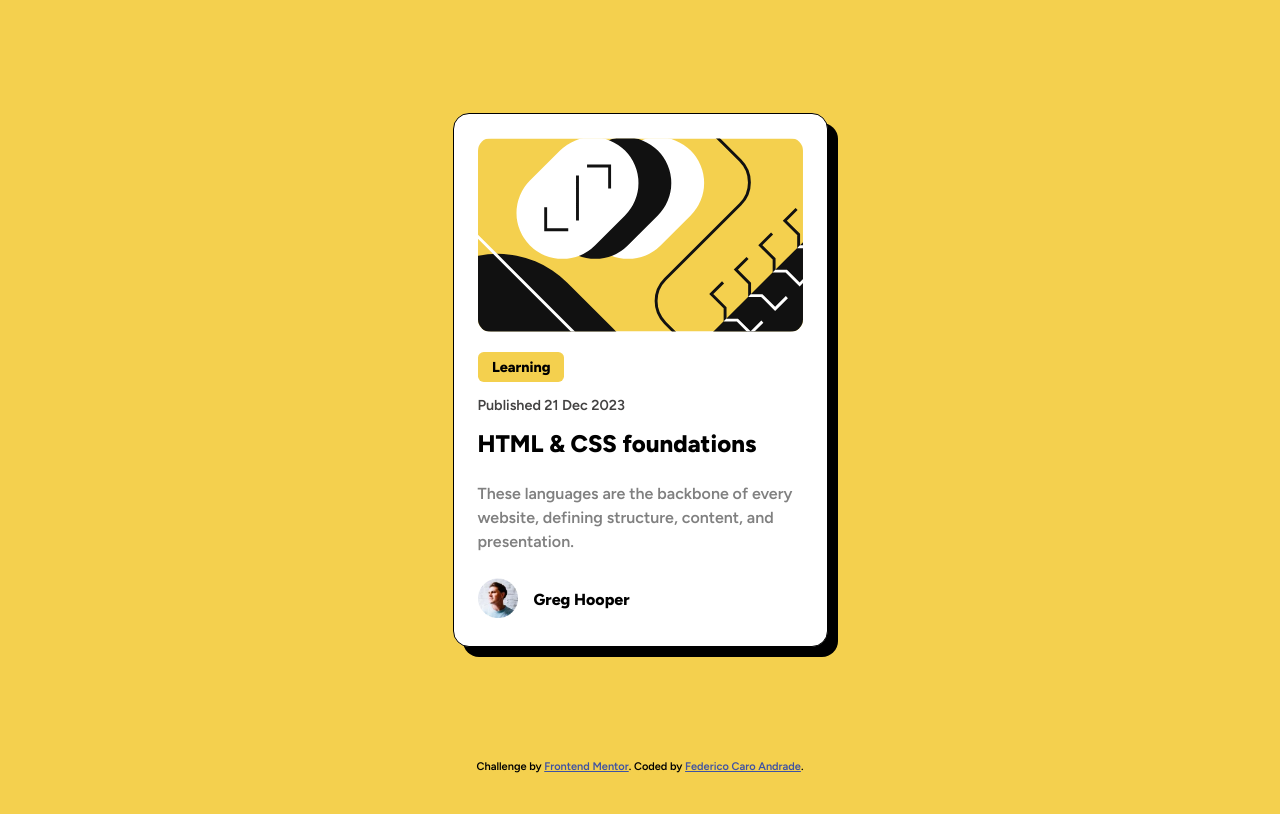
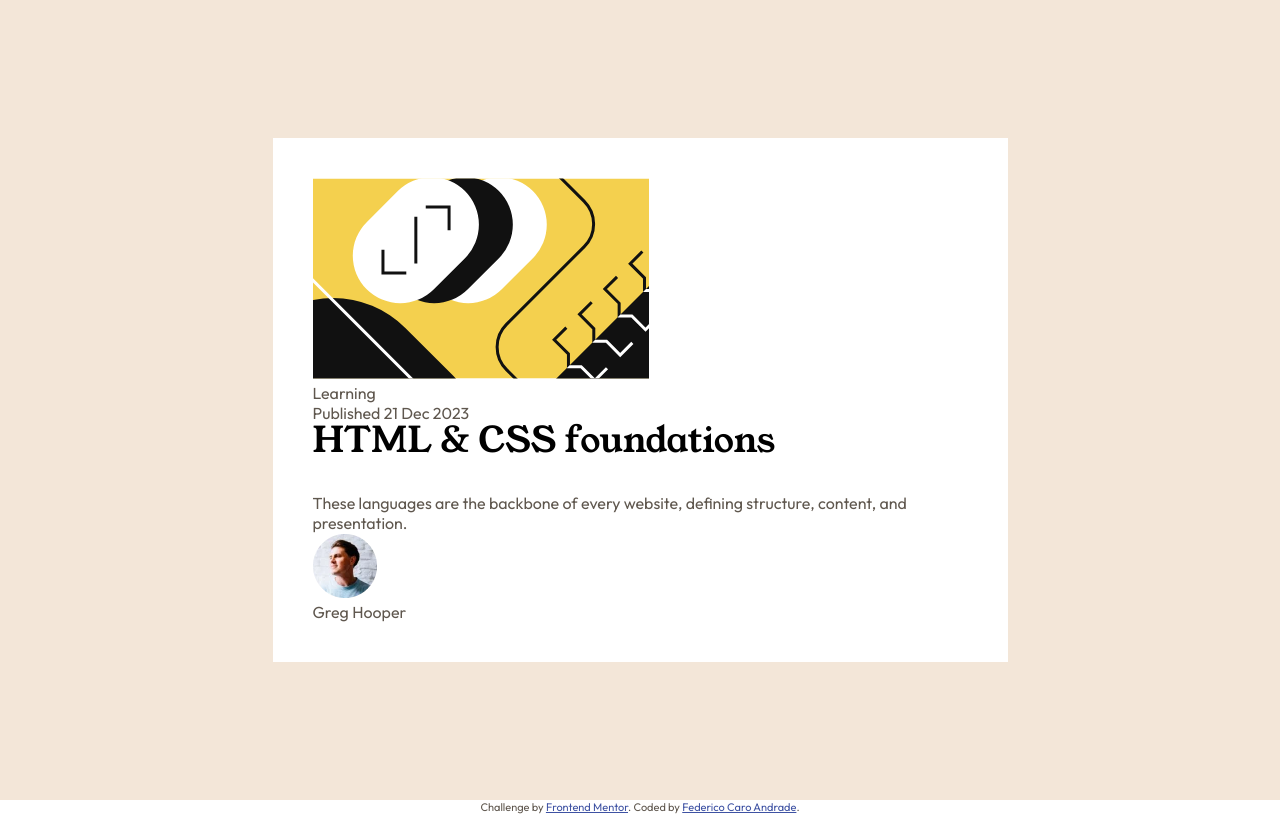
Before and after one commit to fedespot/Blog-preview-card, a plain HTML site: page index.html in a window 1280 px wide. Drawn offline with Linux system fonts and the light colour scheme.

Commit message:
Add files via upload

```diff
--- a/style.css
+++ b/style.css
@@ -1,121 +1,215 @@
-/*# Front-end Style Guide
-
+/* # Front-end Style Guide
 ## Layout
-
 The designs were created to the following widths:
-
 - Mobile: 375px
 - Desktop: 1440px
 
-## Colors
-
-### Primary
-
-- Yellow: hsl(47, 88%, 63%)
-
-### Neutral
-
-- White: hsl(0, 0%, 100%)
-- Grey: hsl(0, 0%, 50%)
-- Black: hsl(0, 0%, 7%)
 
 ## Typography
-
 ### Body Copy
-
 - Font size (paragraph): 16px
 
-### Font
+### Fonts
+- Family: [Young Serif](https://fonts.google.com/specimen/Young+Serif)
+- Weights: 400
 
-- Family: [Figtree](https://fonts.google.com/specimen/Figtree)
-- Weights: 600, 800
+- Family: [Outfit](https://fonts.google.com/specimen/Outfit)
+- Weights: 400, 600, 700
 */
-@import url('https://fonts.googleapis.com/css2?family=Figtree:wght@600;800&display=swap');
-:root{
-   --Yellow: hsl(47, 88%, 63%);
+@import url('https://fonts.googleapis.com/css2?family=Outfit:wght@400;600;700&family=Young+Serif&display=swap');
+
+:root {
+    /*Primarios*/
+    --Nutmeg: hsl(14, 45%, 36%);
+    --Dark-Raspberry: hsl(332, 51%, 32%);
+    /*Neutrales*/
     --White: hsl(0, 0%, 100%);
-    --Grey: hsl(0, 0%, 50%);
-    --Black: hsl(0, 0%, 7%);
+    --Rose-White: hsl(330, 100%, 98%);
+    --Eggshell: hsl(30, 54%, 90%);
+    --Light-Grey: hsl(30, 18%, 87%);
+    --Wenge-Brown: hsl(30, 10%, 34%);
+    --Dark-Charcoal: hsl(24, 5%, 18%);
 }
-*{
+
+* {
     margin: 0;
     padding: 0;
     box-sizing: border-box;
 }
-body{
+
+body {
     font-size: 16px;
-    font-family: "Figtree";
-    background-color: var(--Yellow);
+    font-family: "Outfit";
+    color: var(--Wenge-Brown);
 }
 
 .container {
     display: flex;
+    flex-direction: column;
     justify-content: center;
     align-items: center;
-    min-height: 95vh;
+    min-height: 100vh;
+    background: hsl(0, 0%, 95%);
 }
 
+
+
 .card {
-    background-color: var(--White);
     width: 375px;
-    border-radius: 1em;
-    padding: 1.5em;
-    -webkit-box-shadow: 10px 10px 0px 0px rgba(0,0,0,1);
--moz-box-shadow: 10px 10px 0px 0px rgba(0,0,0,1);
-box-shadow: 10px 10px 0px 0px rgba(0,0,0,1);
-border: 1px solid black;
+    padding: 2rem;
 }
 
-.card__image img{
-    max-width: 100%;
-    border-radius: 0.8em;
+.image img {
+    width: 100%;
+   object-fit: fill;
+   margin-bottom: 1.5em;
+   margin-left: 0px;
+}
+
+.card__title {
+    font-family: "Young Serif";
+    font-size: 1.1em;
+    line-height: 1;
+
+}
+
+.card__title h1 {
+    font-weight: 400;
+    margin-bottom: 1em;
+    color: black;
+}
+
+.card__summary {
     margin-bottom: 1em;
 }
 
-.card__tag {
-    background-color: var(--Yellow);
-    padding: 0.4em 1em;
-    font-size: 0.9rem;
-    font-weight: 800;
-    border-radius: 0.4em;
-    width: 6em;
+.card__preparation {
+    background-color: var(--Rose-White);
+    border-radius: 1em;
+    padding-left: 1.5em;
+    padding-top: 1.5em;
+    padding-right: 1.5em;
+}
+
+.card__preparation h2 {
+    color: var(--Dark-Raspberry);
+    font-size: 1.2em;
+}
+
+.card__preparation ul {
+    padding: 1.5em;
+    line-height: 2;
+}
+
+.card__preparation ul li {
+    padding-left: 1em;
+}
+.card__preparation ul li::marker {
+    color: var(--Nutmeg);
+}
+
+.bold-text {
+    font-weight: bold;
+}
+
+.sub-headings {
+    color: var(--Nutmeg);
+    font-family: "Young Serif";
+    font-weight: 400;
+    margin-top: 1em;
     margin-bottom: 1em;
 }
 
-.card__date{
-    color: hsl(0, 1%, 26%);
-    margin-bottom: 1em;
-    font-size: 0.9rem;
+
+.card__ingredients ul {
+    padding-left: 1.5em;
+    line-height: 2;
+    margin-bottom: 1.2em;
 }
 
-h1{
-    font-size: 1.5rem;
+.card__ingredients ul li {
+    padding-left: 1em;
+}
+.card__ingredients ul li::marker {
+    color: var(--Nutmeg);
+}
+
+.card__instructions ol {
+    padding-left: 1em;
+    line-height: 2;
+    margin-bottom: 1.2em;
+}
+
+.card__instructions ol li {
+    padding-left: 1.5em;
+}
+.card__instructions ol li::marker {
+    color: var(--Nutmeg);
+    font-weight: 600;
+}
+
+.card__nutrition__description{
     margin-bottom: 1em;
 }
-
-h1:hover{
-    cursor: pointer;
-    color: var(--Yellow);
-    caret-color: black;
+.card__nutrition__list{
+    display: flex;
+    flex-direction: column;
+    align-items: left;
+    justify-content: center;
+    margin-left: 2em;
 }
 
-.card__description{
-    font-size: 1rem;
-    color: var(--Grey);
-    line-height: 1.5;
-    margin-bottom: 1.5em;
+.card__nutrition__line{
+    display: flex;
+    justify-content: left;
+    gap: 1em;
+    padding-bottom: 1em;
+    padding-top: 1em;
+}
+.card__nutrition__ing{
+    width: 50%;
 }
 
-.card__line{
-    display: flex;
-    align-items: center;
-    gap: 1em;
+.card__nutrition__qty{
+    font-weight: 600;
+    color: var(--Nutmeg);
 }
 
-.card__line img{
-    width: 40px;
+
+
+
+@media (min-width: 600px){
+    .card{
+        width: 450px;
+    }
+    .image img {
+        max-width: 450px;
+        object-fit: cover;
+    }
+}
+@media (min-width: 800px){
+    .card{
+        width: 600px;
+    }
+    .image img {
+       max-width:600px;
+        object-fit: cover;
+    }
 }
 
-.card__line__name{
-    font-weight: 700;
+@media (min-width: 900px){
+    .container{
+        background-color: var(--Eggshell);
+    }
+    .card{
+        width: 735px;
+        background-color: white;
+        padding: 2.5rem;
+    }
+    .image img {
+        max-width:735px;
+        object-fit: cover;
+        border-radius: 1em;
+    }
+
 }
```
